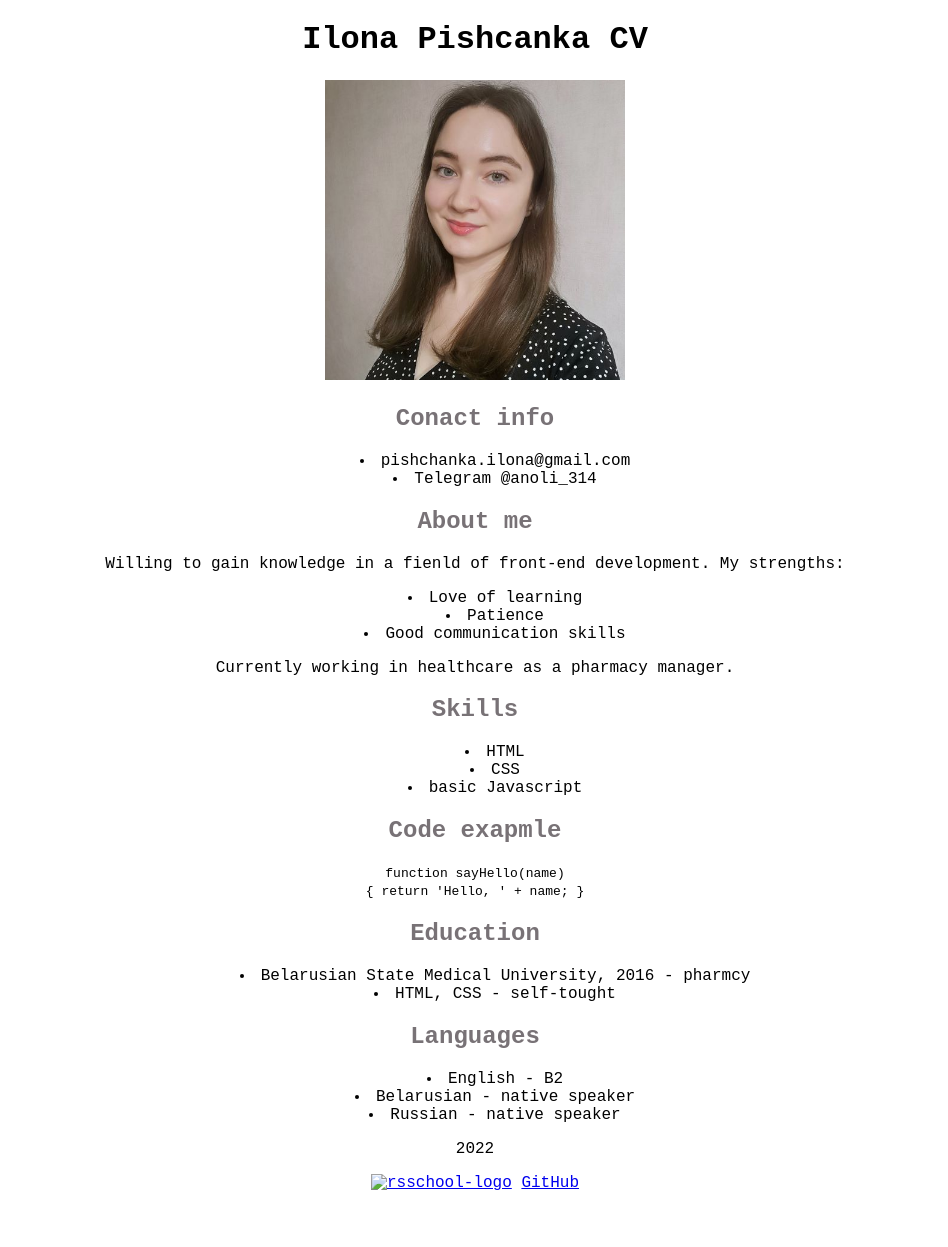
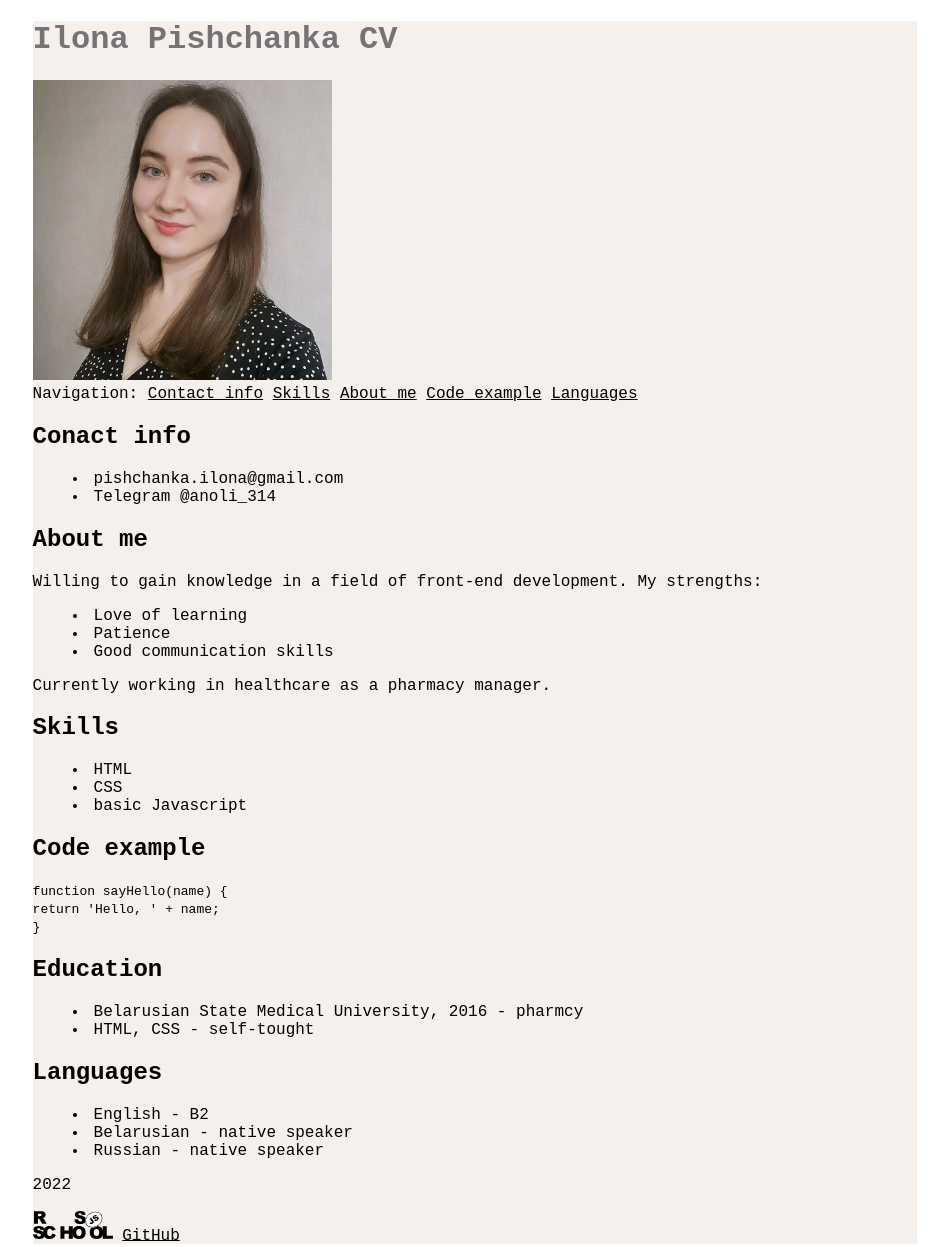
Before and after one commit to AnoliP/rsschool-cv, a plain HTML site: page index.html in a window 1280 px wide. Shown: the whole page, without its empty margins (165-1113 px from the left). Before the commit the page ends 1200 px from the top, so only its background shows below. Drawn offline with Linux system fonts and the light colour scheme; a script that the page names is missing.

Commit message:
feat: add nav

```diff
--- a/index.html
+++ b/index.html
@@ -10,18 +10,25 @@
   </head>
   <body>
     <div class="page">
-      <header class="main-header"><h1>Ilona Pishcanka CV</h1></header>
+      <header class="main-header"><h1>Ilona Pishchanka CV</h1></header>
       <img src="img/my_photo.jpg" alt="Ilona Pishchanka photo" height="300" />
-      <nav></nav>
+      <nav>
+        <span>Navigation:</span>
+        <a href="#contacts">Contact info</a>
+        <a href="#skills">Skills</a>
+        <a href="#about">About me</a>
+        <a href="#code">Code example</a>
+        <a href="#lang">Languages</a>
+      </nav>
       <main>
-        <h2 class="header">Conact info</h2>
+        <h2 class="header" id="contacts">Conact info</h2>
         <ul>
           <li>pishchanka.ilona@gmail.com</li>
           <li>Telegram @anoli_314</li>
         </ul>
-        <h2 class="header">About me</h2>
+        <h2 class="header" id="about">About me</h2>
         <p>
-          Willing to gain knowledge in a fienld of front-end development. My
+          Willing to gain knowledge in a field of front-end development. My
           strengths:
         </p>
         <ul>
@@ -30,23 +37,24 @@
           <li>Good communication skills</li>
         </ul>
         <p>Currently working in healthcare as a pharmacy manager.</p>
-        <h2 class="header">Skills</h2>
+        <h2 class="header" id="skills">Skills</h2>
         <ul>
           <li>HTML</li>
           <li>CSS</li>
           <li>basic Javascript</li>
         </ul>
-        <h2 class="header">Code exapmle</h2>
+        <h2 class="header" id="code">Code example</h2>
         <code>
-          function sayHello(name)<br />
-          { return 'Hello, ' + name; }
+          function sayHello(name) {<br />
+          return 'Hello, ' + name;<br />
+          }
         </code>
-        <h2 class="header">Education</h2>
+        <h2 class="header" id="education">Education</h2>
         <ul>
           <li>Belarusian State Medical University, 2016 - pharmcy</li>
           <li>HTML, CSS - self-tought</li>
         </ul>
-        <h2 class="header">Languages</h2>
+        <h2 class="header" id="lang">Languages</h2>
         <ul>
           <li>English - B2</li>
           <li>Belarusian - native speaker</li>
@@ -56,7 +64,7 @@
       <footer>
         <p>2022</p>
         <a href="https://rs.school/js/"
-          ><img scr="img/rs_school_js.svg" alt="rsschool-logo"
+          ><img src="img/rs_school_js.svg" alt="rsschool-logo" width="80px"
         /></a>
         <a href="https://github.com/AnoliP">GitHub</a>
       </footer>
--- a/style.css
+++ b/style.css
@@ -1,8 +1,14 @@
 .page {
-  text-align: center;
+  background-color: rgb(245, 240, 235);
   font-family: "Courier New", Courier, monospace;
   list-style-position: inside;
+  max-width: 70%;
+  margin: 0 auto;
 }
-.header {
+
+.main-header {
   color: #787276;
 }
+a {
+  color: black;
+}
```
